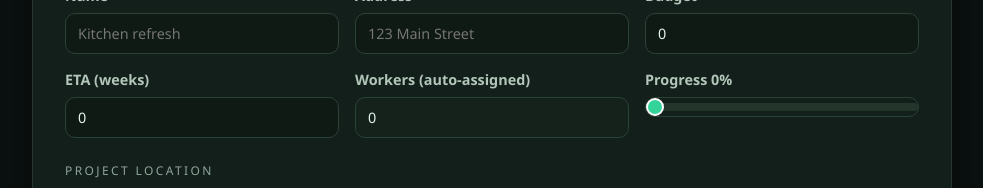
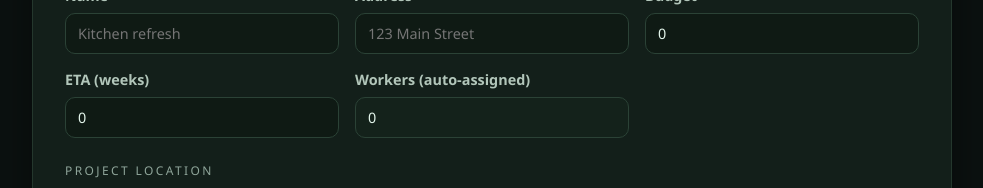
Before and after one commit to niko78900/Frontend-for-Reno-API, an Angular app: page /projects/new in a window 1280 px wide. Shown: the part 244-432 px from the top of the page, without its empty margins (148-1131 px from the left). Built offline with nearby package versions, Linux system fonts and the light colour scheme; no server answers.

Commit message:
removed % bar when creating a project

```diff
--- a/src/app/projects/project-create/project-create.component.css
+++ b/src/app/projects/project-create/project-create.component.css
@@ -97,63 +97,6 @@
   cursor: pointer;
 }
 
-.input-block input[type="range"] {
-  --range-progress: 0%;
-  -webkit-appearance: none;
-  appearance: none;
-  padding: 0;
-  margin: 0;
-  width: 100%;
-  height: 20px;
-  background: transparent;
-  accent-color: var(--color-accent);
-  cursor: pointer;
-}
-
-.input-block input[type="range"]::-webkit-slider-runnable-track {
-  height: 8px;
-  border-radius: 999px;
-  background: linear-gradient(
-    to right,
-    var(--color-accent) 0%,
-    var(--color-accent) var(--range-progress),
-    var(--color-progress-track) var(--range-progress),
-    var(--color-progress-track) 100%
-  );
-}
-
-.input-block input[type="range"]::-webkit-slider-thumb {
-  -webkit-appearance: none;
-  appearance: none;
-  width: 18px;
-  height: 18px;
-  border-radius: 50%;
-  background: var(--color-accent);
-  border: 2px solid var(--color-accent-contrast);
-  margin-top: -5px;
-}
-
-.input-block input[type="range"]::-moz-range-track {
-  height: 8px;
-  background: var(--color-progress-track);
-  border-radius: 999px;
-}
-
-.input-block input[type="range"]::-moz-range-progress {
-  height: 8px;
-  background: var(--color-accent);
-  border-radius: 999px;
-}
-
-.input-block input[type="range"]::-moz-range-thumb {
-  width: 18px;
-  height: 18px;
-  border-radius: 50%;
-  background: var(--color-accent);
-  border: 2px solid var(--color-accent-contrast);
-  margin-top: -5px;
-}
-
 .hint-text {
   font-size: 0.8rem;
   color: var(--color-text-subtle);
--- a/src/app/projects/project-create/project-create.component.html
+++ b/src/app/projects/project-create/project-create.component.html
@@ -42,14 +42,6 @@
         <small *ngIf="workersNotice" class="hint-text">{{ workersNotice }}</small>
       </label>
 
-      <label class="input-block">
-        <span>Progress {{ projectForm.get('progress')?.value }}%</span>
-        <input type="range"
-               formControlName="progress"
-               min="0"
-               max="99"
-               [style.--range-progress]="(projectForm.get('progress')?.value ?? 0) + '%'">
-      </label>
     </div>
 
     <section class="location-block">
--- a/src/app/projects/project-create/project-create.component.ts
+++ b/src/app/projects/project-create/project-create.component.ts
@@ -44,7 +44,6 @@ export class ProjectCreateComponent implements OnInit {
       address: [''],
       budget: [0, [Validators.required, Validators.min(1)]],
       eta: [0, [Validators.required, Validators.min(0)]],
-      progress: [0, [Validators.min(0), Validators.max(99)]],
       contractor: ['']
     });
   }
@@ -162,7 +161,7 @@ export class ProjectCreateComponent implements OnInit {
       address: String(this.projectForm.get('address')?.value ?? '').trim() || undefined,
       budget,
       contractor: contractorId,
-      progress: this.clampProgress(this.projectForm.get('progress')?.value),
+      progress: 0,
       eta: this.clampNonNegative(this.projectForm.get('eta')?.value, true),
       number_of_workers: this.autoWorkers,
       latitude: this.locationCoordinates?.latitude,
@@ -250,14 +249,6 @@ export class ProjectCreateComponent implements OnInit {
     return this.toNumber(match?.price);
   }
 
-  private clampProgress(value: unknown): number {
-    const num = Number(value ?? 0);
-    if (Number.isNaN(num) || num < 0) {
-      return 0;
-    }
-    return Math.min(99, num);
-  }
-
   private clampNonNegative(value: unknown, asInteger: boolean): number {
     const num = Number(value ?? 0);
     if (Number.isNaN(num) || num < 0) {
```
